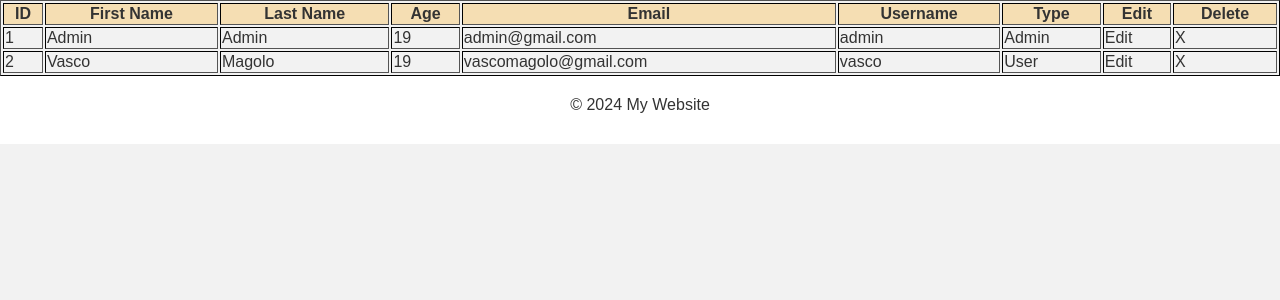
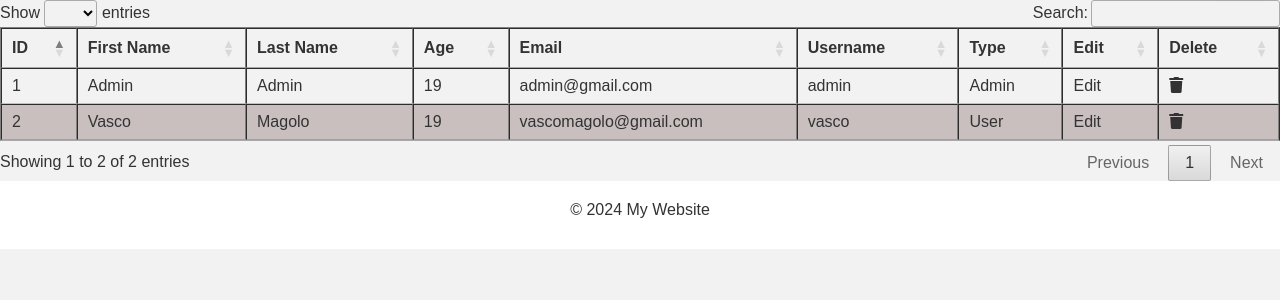
Before and after one commit to VascoMagolo/DeapcWebsite, a PHP site: page /users.php in a window 1280 px wide. Shown: the part 48-348 px from the top of the page. Run offline with PHP 8.4, Linux system fonts and the light colour scheme; data comes from the database, SQL or seed files in the repository; some libraries are stand-ins or nearby versions.

Commit message:
Following changes where made: 	modified:   Website/css/devices.css{         updated styles for the devices page     } 	modified:   Website/css/style.css{         updated styles of the class BtnDevice     } 	modified:   Website/css/table.css{         remove some unsused styles         added styles for the tables     } 	modified:   Website/js/functions.js{         no changes     } 	modified:   Website/pages/graph.php{         updated the button     } 	modified:   Website/pages/header.php{         added the import for the datatables     } 	modified:   Website/pages/manage_device.php{         implemented the datatables for a better and more organized view     } 	modified:   Website/pages/users.php{         implemented the datatables for a better and more organized view     }

```diff
--- a/Website/css/style.css
+++ b/Website/css/style.css
@@ -146,6 +146,16 @@ footer p {
     box-shadow: 0px 8px 16px 0px rgba(0, 0, 0, 0.7); /* Even darker shadow on hover */
 }
 
+.BtnDevice {
+    background-color: #4CAF50;
+    color: white;
+    padding: 14px 20px;
+    margin: 8px 0;
+    border: none;
+    cursor: pointer;
+    width: 20%;
+}
+
 #imguser {
     width: 25px;
     height: 25px;
--- a/Website/css/table.css
+++ b/Website/css/table.css
@@ -1,8 +1 @@
-table{
-    width: 100%;
-    border-color: black;
-}
-
-table th{
-    background-color: wheat;
-}
+tr:nth-child(even){background-color: #c9bfbf !important;}
--- a/Website/js/functions.js
+++ b/Website/js/functions.js
@@ -36,5 +36,4 @@ function showSlides(n) {
     dots[slideIndex-1].className += " active";
 }
 
-
 // Path: Website/js/functions.js
--- a/Website/pages/graph.php
+++ b/Website/pages/graph.php
@@ -32,7 +32,7 @@ if (!empty($result)) {
 <body>
     <?php
     if(isset($_SESSION['username']) && $_SESSION['type_id'] !== 3){
-        echo "<div><button><a href='manage_device.php'>Manage Devices</a></button></div>";
+        echo "<div><a href='manage_device.php'><button class='BtnDevice'>Manage Devices</button></a></div>";
     }
     ?>
     <div class="contact">
--- a/Website/pages/header.php
+++ b/Website/pages/header.php
@@ -2,7 +2,13 @@
 <html>
 <head>
     <title>My Website</title>
+    <meta name="viewport" content="width=device-width, initial-scale=1">
     <link rel="stylesheet" type="text/css" href="../css/style.css">
+    <link rel="stylesheet" href="https://cdnjs.cloudflare.com/ajax/libs/font-awesome/5.15.1/css/all.min.css">
     <script src="https://cdn.jsdelivr.net/npm/chart.js"></script>
     <script src="../js/functions.js"></script>
+    <link rel="stylesheet" type="text/css" href="https://cdn.datatables.net/1.10.22/css/jquery.dataTables.css">
+    <script type="text/javascript" charset="utf8" src="https://code.jquery.com/jquery-3.5.1.js"></script>
+    <script type="text/javascript" charset="utf8" src="https://cdn.datatables.net/1.10.22/js/jquery.dataTables.js"></script>
+
 </head>
--- a/Website/pages/users.php
+++ b/Website/pages/users.php
@@ -8,18 +8,19 @@ try {
   } catch (\Throwable $th) {
       echo "Error: " . $th->getMessage();
   }
-
 ?>
 <head>
   <link rel="stylesheet" type="text/css" href="../css/table.css">
 </head>
 <body>
+  <div style="overflow-x:auto;">
     <?php
       $query = 'SELECT users.*, types_users.name FROM users JOIN types_users ON users.type_id=types_users.id';
 
       $res = my_query($query);
       echo '<div class="u_table">';
-echo '<table border="1">';
+      echo '<table border="1" id="users_table">';
+      echo '<thead>';
       echo '<tr>
               <th>ID</th>
               <th>First Name</th>
@@ -31,7 +32,8 @@ echo '<tr>
               <th>Edit</th>
               <th>Delete</th>
             </tr>';
-
+      echo '</thead>';
+      echo '<tbody>';
             foreach($res as $v)
             {
         echo '<tr>
@@ -43,12 +45,21 @@ foreach($res as $v)
         <td>' . htmlspecialchars($v['username']) . '</td>
         <td>' . htmlspecialchars($v['name']) . '</td>
         <td><a href="edit_user.php?id=' . htmlspecialchars($v['id']) . '">Edit</a></td>
-  <td><a href="../scripts/delete_register.php?id=' . htmlspecialchars($v['id']) . '&t=users">X</a></td>
+        <td><a href="../scripts/delete_register.php?id=' . htmlspecialchars($v['id']) . '&t=users"><i class="fas fa-trash"></i></a></td>
         </tr>';
       }
+      echo '</tbody>';
       echo '</table>';
       echo '</div>';
     ?>
+  </div>
+  <script>
+      $(document).ready(function() {
+      $('#users_table').DataTable({
+          "pageLength": 3
+      });
+  });
+  </script>
 </body>
 <?php
   include ("../pages/footer.php");
```
Also changed, not shown: Website/css/devices.css (+26 -4 lines), Website/pages/manage_device.php (+18 -8 lines). Lines whose indentation alone changed are shown as unchanged.
